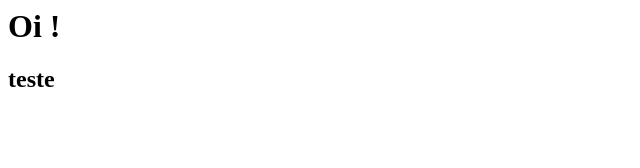
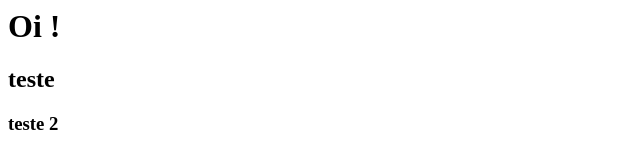
Before and after one commit to JeanQuadros-phd/Curso_Git_Hub, a plain HTML site: page projeto1/index.html in a window 1280 px wide. Shown: the full height of the page, 0-640 px from the left. Drawn offline with Linux system fonts and the light colour scheme.

Commit message:
adicionando h3 no index.html

```diff
--- a/projeto1/index.html
+++ b/projeto1/index.html
@@ -1,2 +1,3 @@
 <h1> Oi !</h1>
 <h2> teste </h2>
+<h3>teste 2</h3>
```
